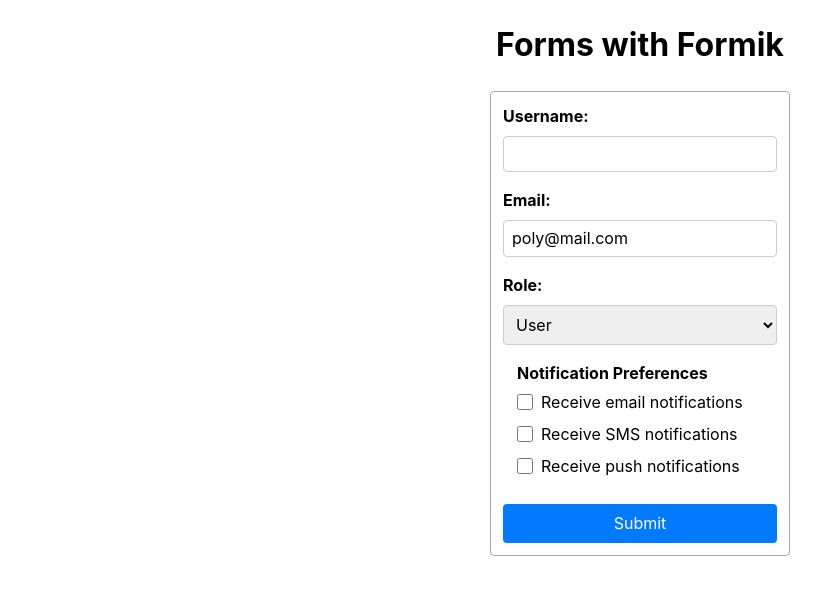
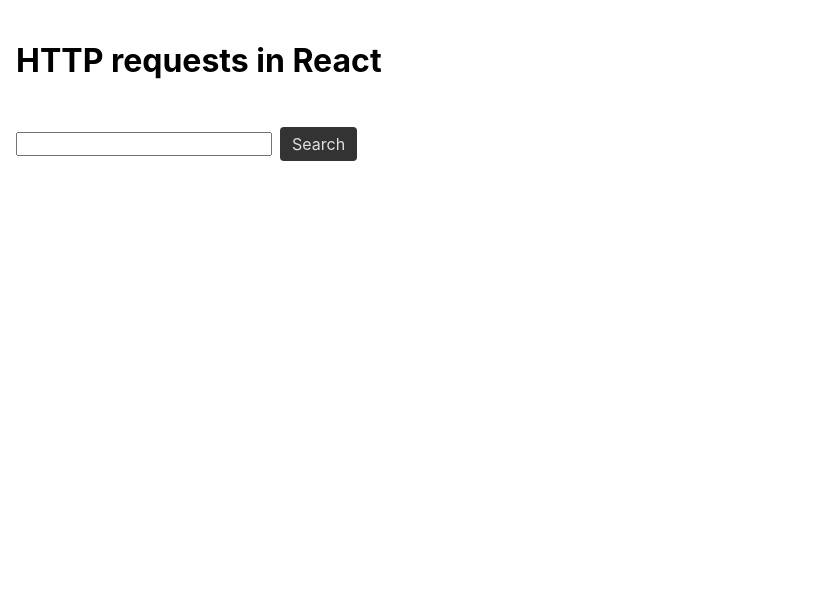
Before and after one commit to dmitrysdevfs/react-112, a React (Vite) app: page / in a window 1280 px wide. Shown: the top 594 px of the page, without its empty margins (0-837 px from the left). Built offline with nearby package versions, Linux system fonts and the light colour scheme.

Commit message:
Add expamplex

```diff
--- a/package.json
+++ b/package.json
@@ -10,11 +10,13 @@
     "preview": "vite preview"
   },
   "dependencies": {
+    "axios": "^1.8.4",
     "clsx": "^2.1.1",
     "formik": "^2.4.6",
     "modern-normalize": "^3.0.1",
     "react": "^19.0.0",
     "react-dom": "^19.0.0",
+    "react-hot-toast": "^2.5.2",
     "react-icons": "^5.5.0",
     "vite-plugin-svgr": "^4.3.0",
     "yup": "^1.6.1"
--- /dev/null
+++ b/src/articleService.js
@@ -0,0 +1,19 @@
+import axios from 'axios';
+
+// 'http://hn.algolia.com/api/v1/search';
+
+export const fetchArticles = async (topic, currentPage) => {
+  // const response = await axios.get(
+  //   `http://hn.algolia.com/api/v1/search?query=${topic}`
+  // );
+
+  const response = await axios.get(`http://hn.algolia.com/api/v1/search`, {
+    params: {
+      query: topic,
+      hitsPerPage: 5,
+      page: currentPage,
+    },
+  });
+
+  return response.data.hits;
+};
--- a/src/components/App/App.jsx
+++ b/src/components/App/App.jsx
@@ -1,15 +1,67 @@
-import UserForm from '../UserForm/UserForm';
+import { useEffect } from 'react';
+import toast, { Toaster } from 'react-hot-toast';
+import { fetchArticles } from '../../articleService';
+
 import css from './App.module.css';
+import { useState } from 'react';
+import SearchForm from '../SearchForm/SearchForm';
+import ArticleList from '../ArticleList/ArticleList';
 
 export default function App() {
-  const addUser = (newUser) => {
-    console.log('Adding new user:', newUser);
+  const [articles, setArticles] = useState([]);
+  const [isLoading, setIsLoading] = useState(false);
+  const [error, setError] = useState(false);
+  const [searchTerm, setSearchTerm] = useState('');
+  const [page, setPage] = useState(1);
+
+  const hadnleSearch = (topic) => {
+    setSearchTerm(topic);
+    setPage(1);
+    setArticles([]);
   };
+
+  useEffect(() => {
+    if (searchTerm === '') {
+      return;
+    }
+
+    async function getData() {
+      try {
+        setError(false);
+        setIsLoading(true);
+        const data = await fetchArticles(searchTerm, page);
+        setArticles((prevArticles) => {
+          return [...prevArticles, ...data];
+        });
+      } catch {
+        setError(true);
+        toast.error('Plz redoad there waw an error!!!');
+      } finally {
+        setIsLoading(false);
+      }
+    }
+
+    getData();
+  }, [page, searchTerm]);
+
   return (
     <div className={css.container}>
-      <h1>Forms with Formik</h1>
+      <h1>HTTP requests in React</h1>
+      <SearchForm onSearch={hadnleSearch} />
 
-      <UserForm onAdd={addUser} />
+      {error && <b>Whoops there was an error plz reload...</b>}
+
+      {articles.length > 0 && <ArticleList items={articles} />}
+
+      {isLoading && <b>Loading data, please waite...</b>}
+
+      {articles.length > 0 && !isLoading && (
+        <button onClick={() => setPage(page + 1)}>
+          Load more articles {page}
+        </button>
+      )}
+
+      <Toaster position="top-right" />
     </div>
   );
 }
--- a/src/components/App/App.module.css
+++ b/src/components/App/App.module.css
@@ -1,6 +1,8 @@
 .container {
-  padding: 0 16px;
+  max-width: 1440px;
+  margin: 0 auto;
+  padding: 16px;
   display: flex;
   flex-direction: column;
-  align-items: center;
+  gap: 20px;
 }
--- /dev/null
+++ b/src/components/ArticleList/ArticleList.jsx
@@ -0,0 +1,15 @@
+import css from './ArticleList.module.css';
+
+export default function ArticleList({ items }) {
+  return (
+    <ul className={css.list}>
+      {items.map((item) => (
+        <li key={item.objectID}>
+          <a className={css.link} href={item.url}>
+            {item.title}
+          </a>
+        </li>
+      ))}
+    </ul>
+  );
+}
--- /dev/null
+++ b/src/components/ArticleList/ArticleList.module.css
@@ -0,0 +1,24 @@
+.list {
+  list-style: none;
+  padding: 0;
+  margin: 0;
+  display: flex;
+  flex-direction: column;
+  gap: 8px;
+}
+
+.item {
+  padding: 8px;
+  border-bottom: 1px solid #333;
+}
+
+.link {
+  text-decoration: none;
+  color: #4da6ff;
+  font-size: 16px;
+}
+
+.link:hover {
+  text-decoration: underline;
+  color: #82caff;
+}
--- /dev/null
+++ b/src/components/SearchForm/SearchForm.jsx
@@ -0,0 +1,24 @@
+import { Formik, Form, Field } from 'formik';
+import css from './SearchForm.module.css';
+
+export default function SearchForm({ onSearch }) {
+  return (
+    <Formik
+      initialValues={{
+        topic: '',
+      }}
+      onSubmit={(values, actions) => {
+        onSearch(values.topic);
+        // console.log(values.topic);
+        actions.resetForm();
+      }}
+    >
+      <Form className={css.form}>
+        <Field className={css.iput} type="text" name="topic" />
+        <button className={css.button} type="submit">
+          Search
+        </button>
+      </Form>
+    </Formik>
+  );
+}
--- /dev/null
+++ b/src/components/SearchForm/SearchForm.module.css
@@ -0,0 +1,33 @@
+.form {
+  display: flex;
+  gap: 8px;
+  align-items: center;
+}
+
+.input {
+  padding: 8px;
+  border: 1px solid #444;
+  border-radius: 4px;
+  font-size: 16px;
+  width: 200px;
+  background-color: #1e1e1e;
+  color: #e0e0e0;
+}
+
+.input::placeholder {
+  color: #888;
+}
+
+.button {
+  padding: 8px 12px;
+  border: none;
+  background-color: #333;
+  color: #e0e0e0;
+  border-radius: 4px;
+  cursor: pointer;
+  font-size: 16px;
+}
+
+.button:hover {
+  background-color: #444;
+}
--- a/src/components/UserForm/UserForm.jsx
+++ /dev/null
@@ -1,102 +0,0 @@
-import { Formik, Form, Field, ErrorMessage } from 'formik';
-import * as Yup from 'yup';
-
-import css from './UserForm.module.css';
-
-const UserSchema = Yup.object().shape({
-  username: Yup.string()
-    .min(3, 'Must be min 3 chars')
-    .required('This field is required'),
-  email: Yup.string().email('Invalid email').required('This field is required'),
-  role: Yup.string()
-    .oneOf(['guest', 'user', 'admin'])
-    .required('This field is required'),
-  notif: Yup.array()
-    .of(Yup.string().oneOf(['email', 'sms', 'push']))
-    .max(3),
-});
-
-export default function UserForm({ onAdd }) {
-  const handleSubmit = (values, actions) => {
-    // console.log('handleSubmit', values);
-    onAdd(values);
-    actions.resetForm();
-  };
-
-  return (
-    <Formik
-      initialValues={{
-        username: '',
-        email: 'poly@mail.com',
-        role: 'user',
-        notif: [],
-      }}
-      onSubmit={handleSubmit}
-      validationSchema={UserSchema}
-    >
-      <Form className={css.form}>
-        <div className={css.group}>
-          <label className={css.label}>Username:</label>
-          {/* <input className={css.input} type="text" name="username" /> */}
-          <Field className={css.input} type="text" name="username" />
-          <ErrorMessage
-            className={css.error}
-            component="span"
-            name="username"
-          />
-        </div>
-
-        <div className={css.group}>
-          <label className={css.label}>Email:</label>
-          {/* <input className={css.input} type="email" name="email" /> */}
-          <Field className={css.input} type="email" name="email" />
-          <ErrorMessage className={css.error} component="span" name="email" />
-        </div>
-
-        <div className={css.group}>
-          <label className={css.label}>Role:</label>
-          <Field as="select" className={css.input} name="role">
-            <option value="guest">Guest</option>
-            <option value="user">User</option>
-            <option value="admin">Admin</option>
-          </Field>
-          <ErrorMessage className={css.error} component="span" name="role" />
-        </div>
-
-        <fieldset className={css.group}>
-          <legend className={css.legend}>Notification Preferences</legend>
-          <label className={css.checkboxLabel}>
-            <Field
-              className={css.checkboxInput}
-              type="checkbox"
-              name="notif"
-              value="email"
-            />
-            Receive email notifications
-          </label>
-          <label className={css.checkboxLabel}>
-            <Field
-              className={css.checkboxInput}
-              type="checkbox"
-              name="notif"
-              value="sms"
-            />
-            Receive SMS notifications
-          </label>
-          <label className={css.checkboxLabel}>
-            <Field
-              className={css.checkboxInput}
-              type="checkbox"
-              name="notif"
-              value="push"
-            />
-            Receive push notifications
-          </label>
-        </fieldset>
-        <button className={css.button} type="submit">
-          Submit
-        </button>
-      </Form>
-    </Formik>
-  );
-}
--- a/src/components/UserForm/UserForm.module.css
+++ /dev/null
@@ -1,73 +0,0 @@
-.form {
-  display: flex;
-  flex-direction: column;
-  gap: 16px;
-  max-width: 300px;
-  width: 100%;
-  margin: 0 auto;
-  padding: 12px;
-  border: 1px solid #aaa;
-  border-radius: 4px;
-}
-
-.group {
-  display: flex;
-  flex-direction: column;
-  gap: 8px;
-  border-radius: 4px;
-  border: none;
-}
-
-.label {
-  font-weight: bold;
-}
-
-.input {
-  padding: 8px;
-  border: 1px solid #ccc;
-  border-radius: 4px;
-  font-size: 16px;
-}
-
-.fieldset {
-  padding: 0;
-  margin: 0;
-}
-
-.legend {
-  font-weight: bold;
-  font-size: 16px;
-}
-
-.checkboxLabel {
-  display: flex;
-  align-items: center;
-  gap: 8px;
-  font-weight: normal;
-  cursor: pointer;
-}
-
-.checkboxInput {
-  margin: 0;
-  width: 16px;
-  height: 16px;
-}
-
-.button {
-  padding: 10px;
-  font-size: 16px;
-  background-color: #007bff;
-  color: white;
-  border: none;
-  border-radius: 4px;
-  cursor: pointer;
-}
-
-.button:hover {
-  background-color: #0056b3;
-}
-
-.error {
-  font-size: 14px;
-  color: orangered;
-}
```
Also changed, not shown: 2 other files (tests, documents, lock files or other folders).
